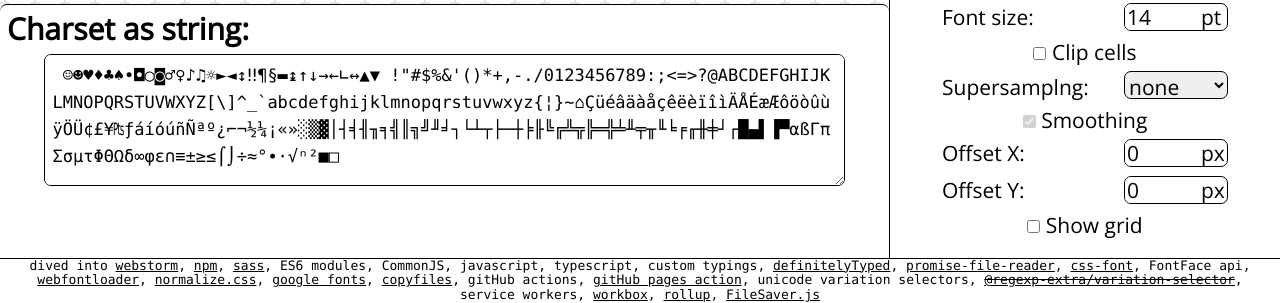
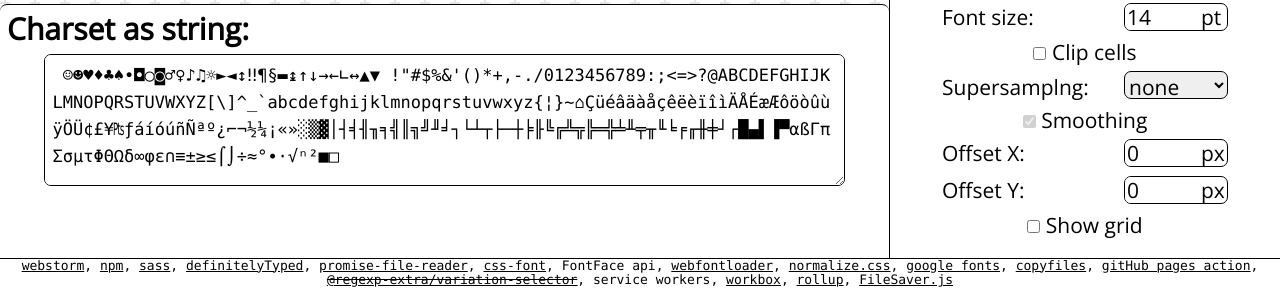
Before and after one commit to Lucide/Font-Atlas-Generator, a plain HTML site: page index.html in a window 1280 px wide. Shown: the part 666-969 px from the top of the page. Drawn offline with nearby package versions, Linux system fonts and the light colour scheme.

Commit message:
One line footer, to better fit in average viewport size 9efe2250da2e1f17eef6b2c3d2585075ef6588a6

```diff
--- a/index.html
+++ b/index.html
@@ -157,15 +157,9 @@
     <div class="filler"></div>
 </div>
 <div class="footer">
-    dived into
     <a href="https://www.jetbrains.com/webstorm/" target="_blank">webstorm</a>,
     <a href="https://www.npmjs.com/" target="_blank">npm</a>,
     <a href="https://sass-lang.com/" target="_blank">sass</a>,
-    ES6 modules,
-    CommonJS,
-    javascript,
-    typescript,
-    custom typings,
     <a href="https://github.com/DefinitelyTyped/DefinitelyTyped" target="_blank">definitelyTyped</a>,
     <a href="https://github.com/jahredhope/promise-file-reader" target="_blank">promise-file-reader</a>,
     <a href="https://github.com/dy/css-font" target="_blank">css-font</a>,
@@ -174,9 +168,7 @@
     <a href="https://github.com/necolas/normalize.css" target="_blank">normalize.css</a>,
     <a href="https://fonts.google.com/" target="_blank">google fonts</a>,
     <a href="https://github.com/calvinmetcalf/copyfiles" target="_blank">copyfiles</a>,
-    gitHub actions,
     <a href="https://github.com/peaceiris/actions-gh-pages" target="_blank">gitHub pages action</a>,
-    unicode variation selectors,
     <span><a href="https://github.com/shinnn/variation-selector-regex" target="_blank">@regexp-extra/variation-selector</a></span>,
     service workers,
     <a href="https://github.com/GoogleChrome/workbox" target="_blank">workbox</a>,
--- a/sw.js
+++ b/sw.js
@@ -3335,7 +3335,7 @@
             self.skipWaiting();
         }
     });
-    precacheAndRoute([{"revision":"277e1e8de486a1abe13e89102b643b77","url":"index.html"},{"revision":"3e2ab4028397367a6fef53bd73d52e65","url":"assets/AdobeBlank.otf.woff"},{"revision":"519a5da51bc46c3e98d4fa46a8bdeb53","url":"assets/DejaVuSansMono-webfont.woff"},{"revision":"b983f7106a1ac81d5da51fdbbc6ffed6","url":"assets/favicon.png"},{"revision":"3d22dd3a4991ed700e66aa49daa5d54e","url":"build/js/app.js"},{"revision":"01d56a52ad31c562023b807d65869522","url":"build/css/main.css"}]);
+    precacheAndRoute([{"revision":"7e037b6c4c983f97fd542ae32349fb0b","url":"index.html"},{"revision":"3e2ab4028397367a6fef53bd73d52e65","url":"assets/AdobeBlank.otf.woff"},{"revision":"519a5da51bc46c3e98d4fa46a8bdeb53","url":"assets/DejaVuSansMono-webfont.woff"},{"revision":"b983f7106a1ac81d5da51fdbbc6ffed6","url":"assets/favicon.png"},{"revision":"3d22dd3a4991ed700e66aa49daa5d54e","url":"build/js/app.js"},{"revision":"01d56a52ad31c562023b807d65869522","url":"build/css/main.css"}]);
     cleanupOutdatedCaches();
     registerRoute(({ url }) => {
         return url.origin == "https://fonts.googleapis.com"
```
